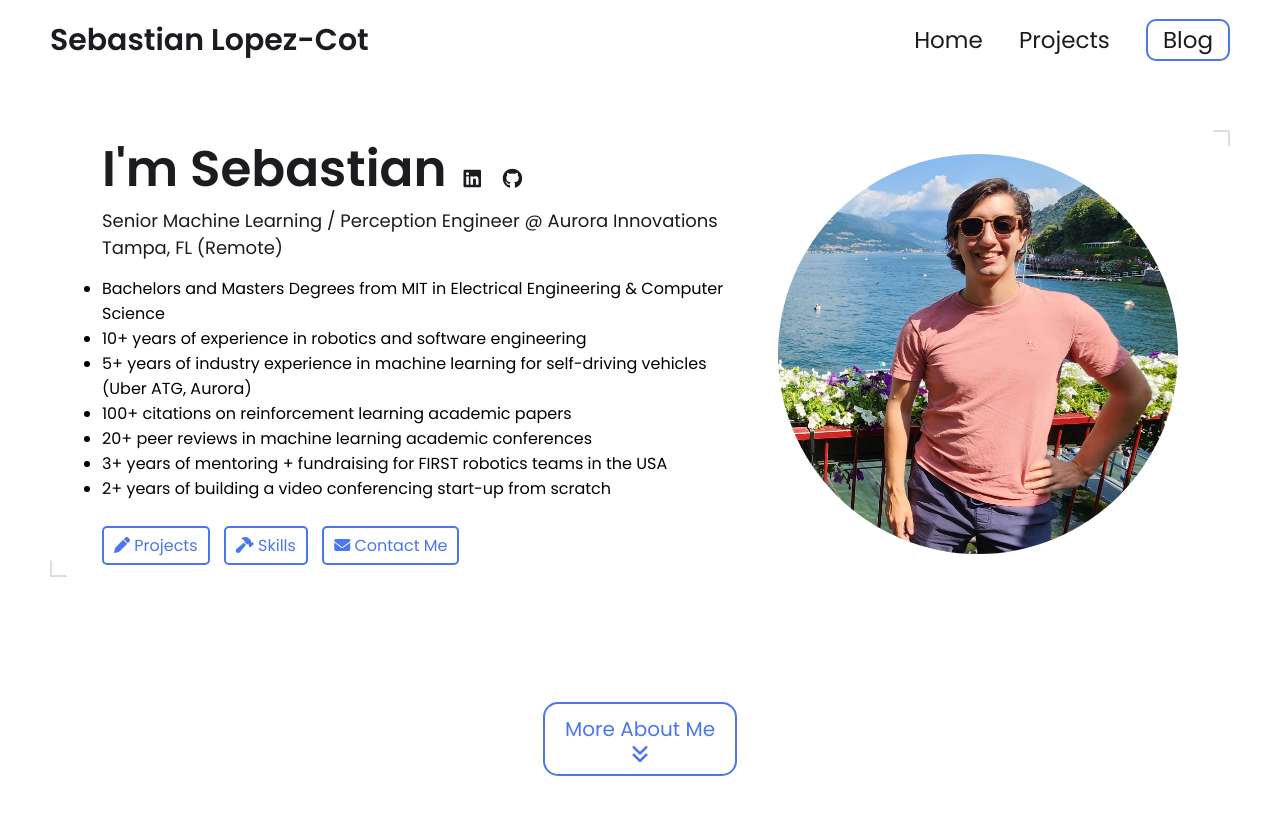
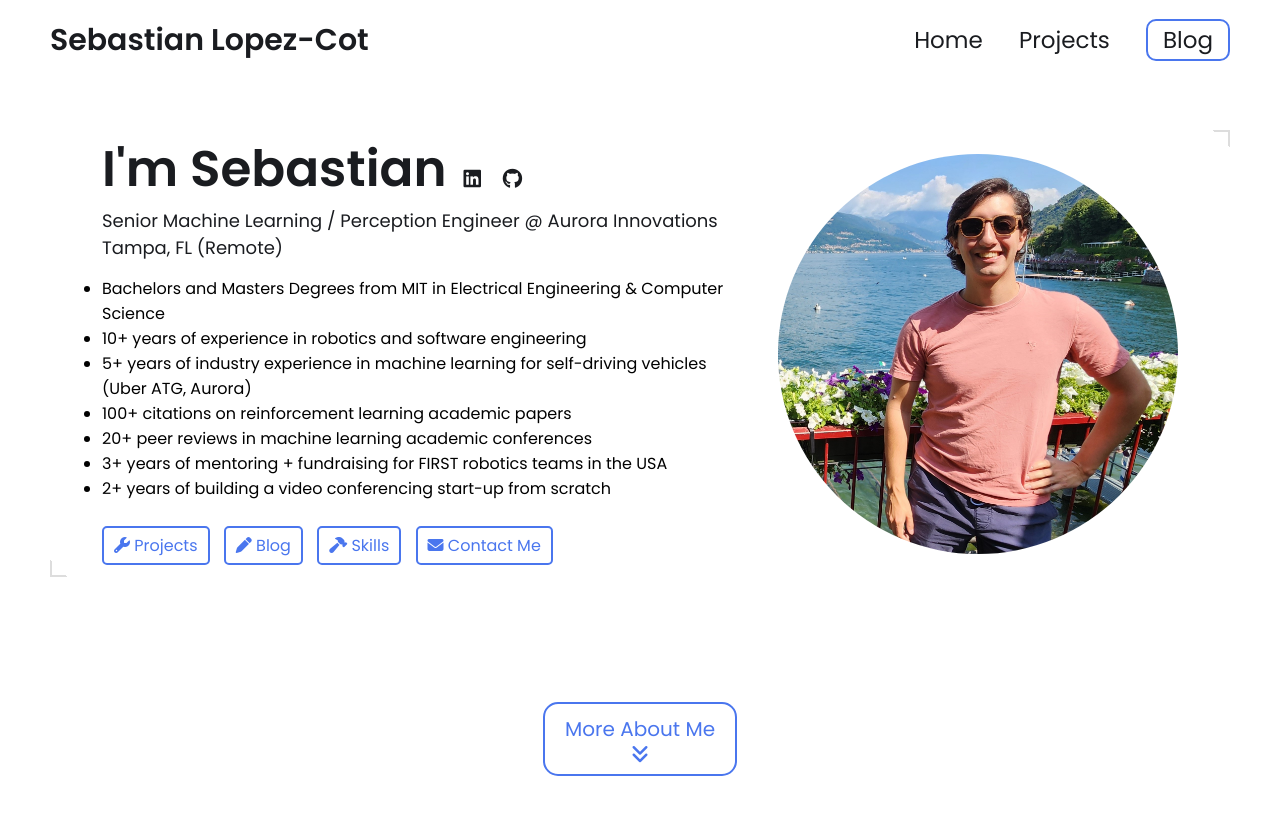
Before and after one commit to sebLopezCot/seblopezcot.github.io, a Jekyll site: the page built from index.html, in a window 1280 px wide and 900 px high. Shown: the top 815 px of the window. Built offline with Jekyll 4.4.1, drawn with Linux system fonts in a browser that asks for light colours.

Commit message:
Blog icon

```diff
--- a/_includes/hero.html
+++ b/_includes/hero.html
@@ -72,8 +72,12 @@
             <p> {{site.description}}</p>
             <div class="links">
                 <a href="#projects">
+                    <i class="fa-solid fa-wrench"></i>
+                    <span>Projects</span>
+                </a>
+                <a href="#blog">
                     <i class="fa-solid fa-pen"></i>
-                    <span>Projects</span>
+                    <span>Blog</span>
                 </a>
                 <a href="#skills">
                     <i class="fa-solid fa-hammer"></i>
```
